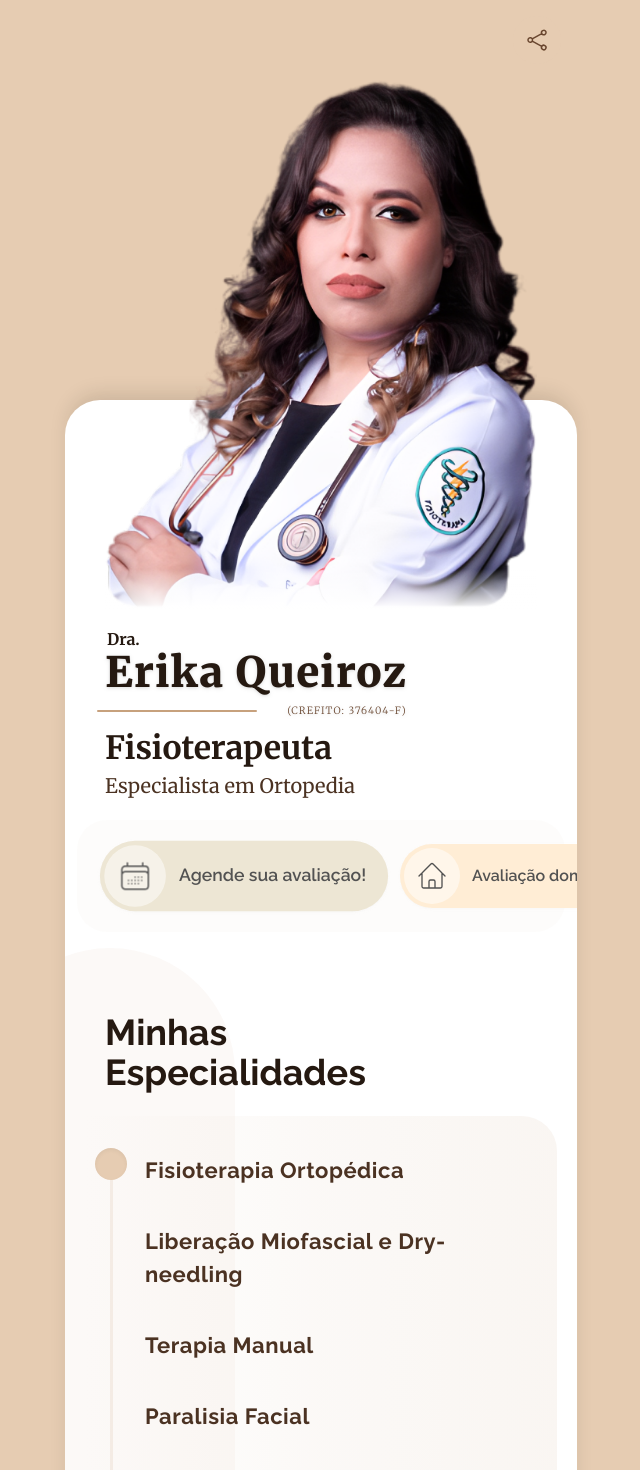
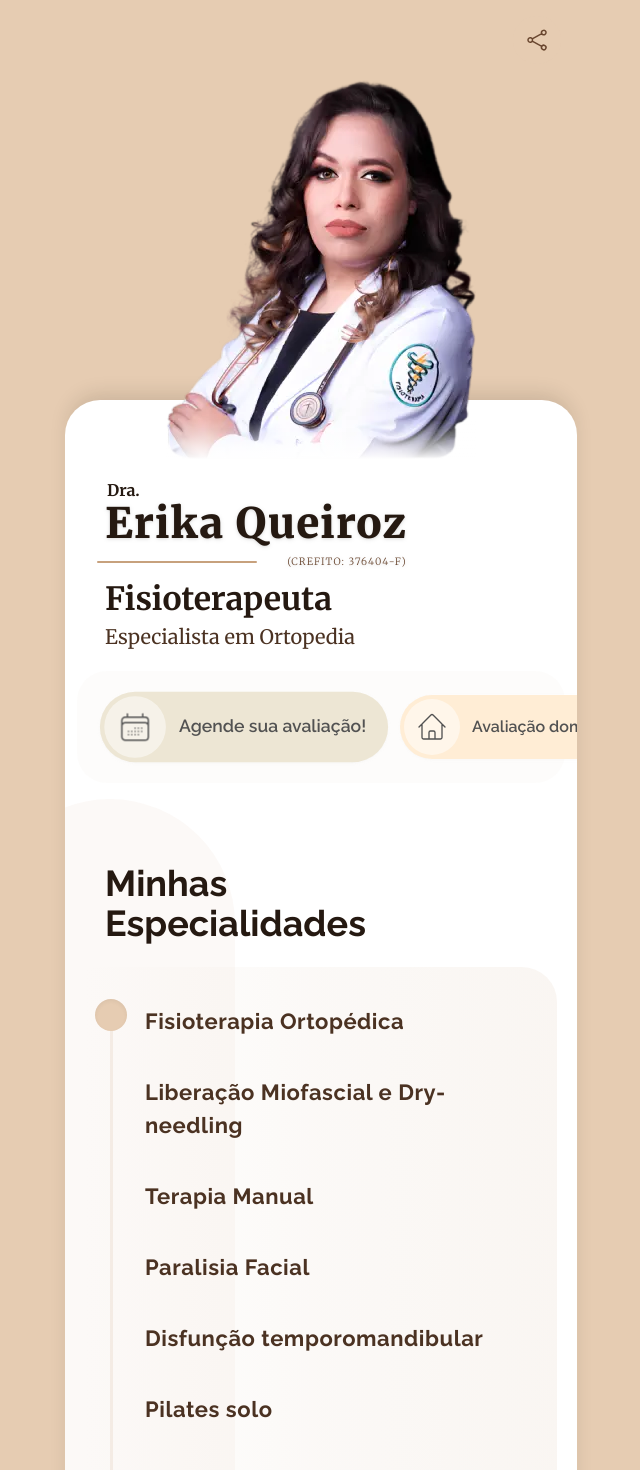
Before and after one commit to eduardojsc18/front-digital-business-card, a Nuxt app: page / in a window 1280 px wide. Shown: the top 1470 px of the page, without its empty margins (319-959 px from the left). Built offline with nearby package versions, Linux system fonts and the light colour scheme.

Commit message:
⚙️ Ajustes de SEO

```diff
--- a/components/ProfileAbout.vue
+++ b/components/ProfileAbout.vue
@@ -4,10 +4,10 @@
             <div class="absolute top-0 -left-[80px] w-[250px] h-full bg-palette-50/20 rounded-bl-none rounded-full"/>
         </div>
         <div class="relative">
-            <h3>
-                <span class="block text-4xl font-bold text-palette-1050">Minhas</span>
-                <span class="block text-4xl font-bold text-palette-1050">Especialidades</span>
-            </h3>
+            <h2 class="text-4xl font-bold text-palette-1050">
+                Minhas<br>
+                Especialidades
+            </h2>
             <div class="relative flex gap-2 mt-6 py-8 px-5 bg-gradient-to-r from-transparent via-palette-50/20 to-palette-50/30 -mx-5 rounded-r-[35px]">
                 <div class="flex-shrink-0 z-10 sticky w-8 h-8 top-[50%] -translate-x-[10px] rounded-full shadow-inner bg-palette-100" />
                 <div class="flex-grow relative">
--- a/components/ProfilePicture.vue
+++ b/components/ProfilePicture.vue
@@ -1,10 +1,10 @@
 <template>
     <section class="z-[9999] relative flex justify-center w-full">
-        <div class="relative z-0 transform-gpu transition-[margin] antialiased delay-[300ms] duration-[400ms] -mt-[250px] md:!-mt-[320px]">
-            <div class="absolute bottom-0 w-full h-10 bg-gradient-to-t from-white to-transparent"/>
+        <div class="relative -mt-[250px] md:!-mt-[320px]">
+            <div class="block absolute z-50 bottom-0 w-full h-10 bg-gradient-to-t from-white to-transparent" />
             <img
-                class="z-0 w-full h-full"
-                src="@/assets/img/erikaquerioz-fisioterapeuta-resize.webp"
+                class="z-0 w-full h-full "
+                src="@/assets/img/erikaqueiroz-fisioterapeuta-ortopedista-pilates-guarulhos-saopaulo.webp"
                 alt="Imagem destaque da Dra. Erika Queiroz. Fisioterapeuta e Instrutura de Pilates"
             >
         </div>
--- a/components/ProfileQuickInfo.vue
+++ b/components/ProfileQuickInfo.vue
@@ -7,7 +7,7 @@
             class="!-mx-10 !py-6 !px-12"
         >
             <SwiperSlide class="!w-auto !transition-all">
-                <a href="">
+                <a :href="makeLinkWhatsapp()" target="_blank" rel=”noreferrer” title="Clique para agendar sua avaliação diretamente em meu Whatsapp">
                     <div class="bg-ironstone-100 rounded-full py-1 pl-1 pr-5 shadow shadow-neutral-300/10 flex gap-3 relative">
                         <div class="flex-shrink-0 bg-white/50 rounded-full w-14 h-14 grid place-items-center">
                             <svg class="w-8 h-8 text-neutral-600" xmlns="http://www.w3.org/2000/svg" fill="none" viewBox="0 0 24 24" stroke-width="1" stroke="currentColor" >
@@ -21,6 +21,7 @@
                 </a>
             </SwiperSlide>
             <SwiperSlide class="!w-auto !transition-all">
+                <a :href="makeLinkWhatsapp()" target="_blank" rel=”noreferrer” title="Clique para agendar sua avaliação domiciliar diretamente em meu Whatsapp">
                     <div class="bg-orange-100 rounded-full py-1 pl-1 pr-5 shadow shadow-neutral-300/10 flex gap-3 relative">
                     <div class="flex-shrink-0 bg-white/50 rounded-full w-14 h-14 grid place-items-center">
                         <svg class="w-8 h-8 text-neutral-600" xmlns="http://www.w3.org/2000/svg" fill="none" viewBox="0 0 24 24" stroke-width="1" stroke="currentColor" >
@@ -31,8 +32,10 @@
                         <p class="text-base font-semibold text-neutral-600 whitespace-nowrap">Avaliação domiciliar</p>
                     </div>
                 </div>
+                </a>
             </SwiperSlide>
             <SwiperSlide class="!w-auto !transition-all">
+                <a :href="makeLinkWhatsapp()" target="_blank" rel=”noreferrer” title="Clique para verificar a disponibilidade em sua região diretamente em meu Whatsapp">
                     <div class="bg-yellow-100 rounded-full py-1 pl-1 pr-5 shadow shadow-neutral-300/10 flex gap-3 relative">
                         <div class="flex-shrink-0 bg-white/50 rounded-full w-14 h-14 grid place-items-center">
                             <svg class="w-8 h-8 text-neutral-600" xmlns="http://www.w3.org/2000/svg" fill="none" viewBox="0 0 24 24" stroke-width="1" stroke="currentColor">
@@ -44,9 +47,10 @@
                             <p class="text-base font-semibold text-neutral-600 whitespace-nowrap">Guarulhos/SP e Região</p>
                         </div>
                     </div>
+                </a>
             </SwiperSlide>
             <SwiperSlide class="!w-auto !transition-all">
-                <a href="">
+                <a :href="makeLinkWhatsapp()" target="_blank" rel=”noreferrer” title="Clique para agendar sua avaliação diretamente em meu Whatsapp">
                     <div class="bg-[#dcf8c6] rounded-full py-1 pl-1 pr-5 shadow shadow-neutral-300/10 flex gap-3 relative">
                         <div class="flex-shrink-0 bg-white/50 rounded-full w-14 h-14 grid place-items-center">
                             <svg class="w-8 h-8 fill-neutral-600" xmlns="http://www.w3.org/2000/svg" stroke-width="1" width="24" height="24" viewBox="0 0 24 24">
@@ -60,7 +64,7 @@
                 </a>
             </SwiperSlide>
             <SwiperSlide class="!w-auto !transition-all">
-                <a href="">
+                <a href="tel:011977895608" target="_blank" rel=”noreferrer” title="Clique para agendar sua avaliação através do meu telefone">
                     <div class="bg-blue-100 rounded-full py-1 pl-1 pr-5 shadow shadow-neutral-300/10 flex gap-3 relative">
                         <div class="flex-shrink-0 bg-white/50 rounded-full w-14 h-14 grid place-items-center">
                             <svg class="w-8 h-8 text-neutral-600" xmlns="http://www.w3.org/2000/svg" fill="none" viewBox="0 0 24 24" stroke-width="1" stroke="currentColor">
@@ -81,6 +85,11 @@
 <script setup>
 import { Swiper, SwiperSlide } from 'swiper/vue';
 import 'swiper/css';
+
+function makeLinkWhatsapp() {
+    return 'https://api.whatsapp.com/send?phone=5511977895608&text=' +
+        'Olá Dra. Erika Queiroz! Gostaria de agendar uma consulta com você....'
+}
 </script>
 <style scoped>
 .swiper-slide-active{
--- a/components/layouts/ButtonShared.vue
+++ b/components/layouts/ButtonShared.vue
@@ -1,5 +1,10 @@
 <template>
-    <button v-show="animateButton" class="slide-in-right z-50 w-12 h-12 relative grid place-items-center rounded-full bg-palette-100/70 text-palette-900 active:scale-95 transition-all">
+    <button
+        v-show="animateButton"
+        class="slide-in-right z-50 w-12 h-12 relative grid place-items-center rounded-full bg-palette-100/70 text-palette-900 active:scale-95 transition-all"
+        type="button"
+        title="Compartilhar meu contato"
+    >
         <svg xmlns="http://www.w3.org/2000/svg" fill="none" viewBox="0 0 24 24" stroke-width="1.5" stroke="currentColor" class="w-6 h-6">
             <path stroke-linecap="round" stroke-linejoin="round" d="M7.217 10.907a2.25 2.25 0 100 2.186m0-2.186c.18.324.283.696.283 1.093s-.103.77-.283 1.093m0-2.186l9.566-5.314m-9.566 7.5l9.566 5.314m0 0a2.25 2.25 0 103.935 2.186 2.25 2.25 0 00-3.935-2.186zm0-12.814a2.25 2.25 0 103.933-2.185 2.25 2.25 0 00-3.933 2.185z" />
         </svg>
--- a/pages/index.vue
+++ b/pages/index.vue
@@ -19,5 +19,6 @@ import ProfileProfession from "~/components/ProfileProfession.vue";
 import ProfileAbout from "~/components/ProfileAbout.vue";
 import ProfileService from "~/components/ProfileService.vue";
 import ProfileQuickInfo from "~/components/ProfileQuickInfo.vue";
+import ProfilePlaceCare from "~/components/ProfilePlaceCare.vue";
 
 </script>
```
Also changed, not shown: assets/img/erikaqueiroz-fisioterapeuta-ortopedista-pilates-guarulhos-saopaulo.webp (added). Lines whose indentation alone changed are shown as unchanged.
